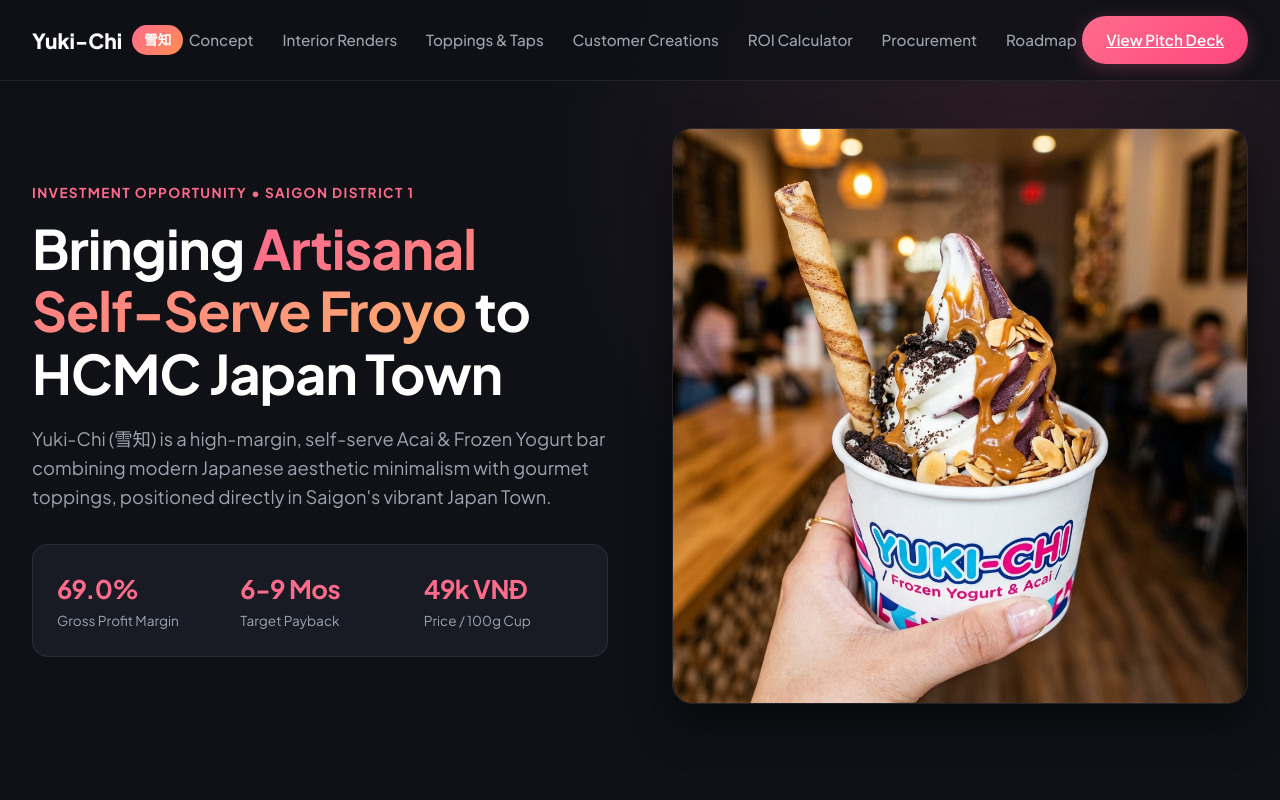
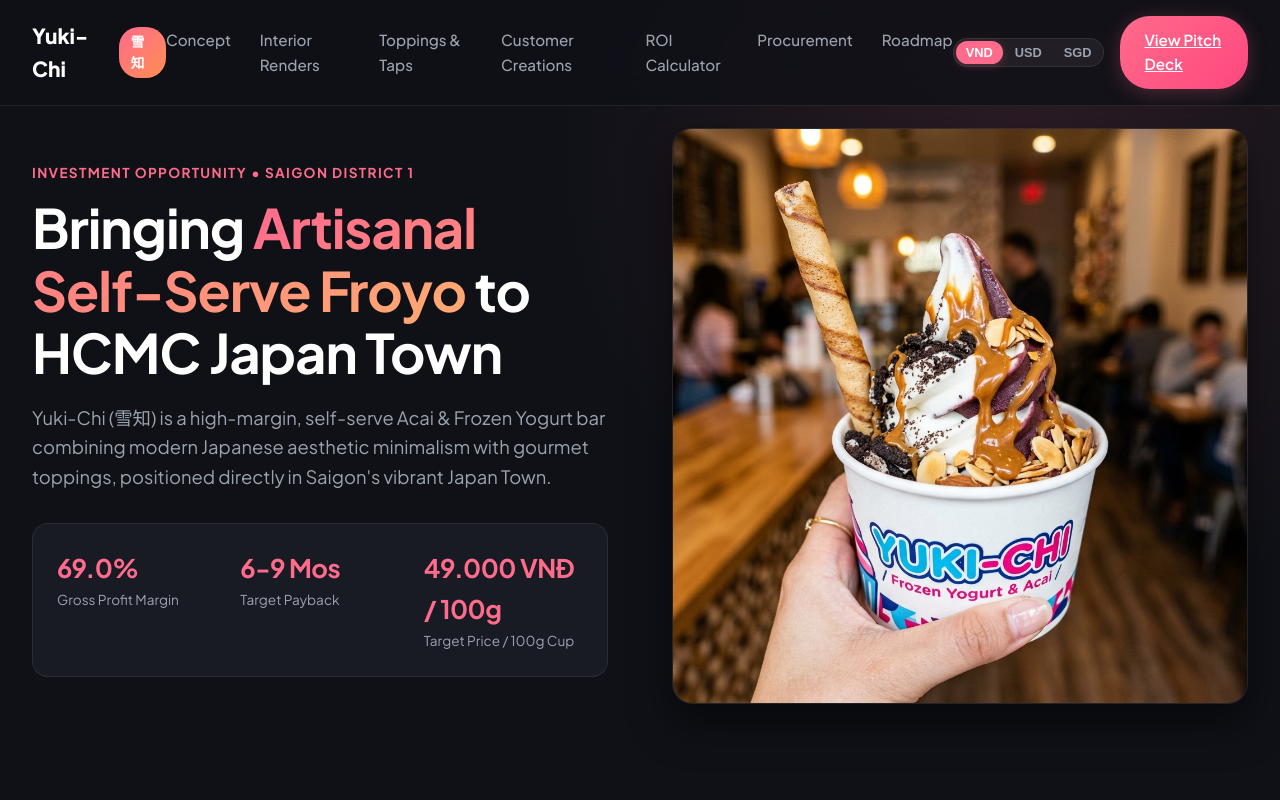
Before and after one commit to vincentekt/yaourt-chi, a website built with Vite: page index.html in a window 1280 px wide. Shown: the top 800 px of the page. Built offline with nearby package versions, Linux system fonts and the light colour scheme.

Commit message:
add_multi_currency_switcher_vnd_usd_sgd

```diff
--- a/src/main.js
+++ b/src/main.js
@@ -16,7 +16,14 @@
       <li><a href="#sourcing">Procurement</a></li>
       <li><a href="#roadmap">Roadmap</a></li>
     </ul>
+    <div style="display: flex; align-items: center; gap: 1rem;">
+      <div class="currency-switch-wrap" id="currency-switch">
+        <button class="curr-btn active" data-curr="VND">VND</button>
+        <button class="curr-btn" data-curr="USD">USD</button>
+        <button class="curr-btn" data-curr="SGD">SGD</button>
+      </div>
       <a href="#calculator" class="btn-primary">View Pitch Deck</a>
+    </div>
   </nav>
 
   <!-- Hero Section -->
@@ -40,8 +47,8 @@
             <p>Target Payback</p>
           </div>
           <div class="stat-item">
-            <h3>49k VNĐ</h3>
-            <p>Price / 100g Cup</p>
+            <h3 id="hero-price">49,000 VNĐ</h3>
+            <p>Target Price / 100g Cup</p>
           </div>
         </div>
       </div>
@@ -141,7 +148,7 @@
           </div>
           <div class="metric-row">
             <span>Fixed OPEX (Rent, Staff, Utilities):</span>
-            <span style="color: #ef4444;">-170,000,000 VNĐ</span>
+            <span id="res-opex" style="color: #ef4444;">-170,000,000 VNĐ</span>
           </div>
         </div>
 
@@ -210,6 +217,28 @@
   </footer>
 `;
 
+// Currency Conversion State & Rates (1 USD = 25,400 VND, 1 SGD = 19,200 VND)
+let currentCurrency = 'VND';
+const rates = {
+  VND: { rate: 1, symbol: 'VNĐ', decimals: 0 },
+  USD: { rate: 1 / 25400, symbol: '$', decimals: 2, prefix: true },
+  SGD: { rate: 1 / 19200, symbol: 'S$', decimals: 2, prefix: true }
+};
+
+function formatCurrency(amountVND) {
+  const curr = rates[currentCurrency];
+  const converted = amountVND * curr.rate;
+
+  if (currentCurrency === 'VND') {
+    return new Intl.NumberFormat('vi-VN').format(Math.round(converted)) + ' VNĐ';
+  } else if (curr.prefix) {
+    return curr.symbol + new Intl.NumberFormat('en-US', {
+      minimumFractionDigits: curr.decimals,
+      maximumFractionDigits: curr.decimals
+    }).format(converted);
+  }
+}
+
 // Calculator Logic
 const inputCups = document.querySelector('#input-cups');
 const inputWeight = document.querySelector('#input-weight');
@@ -222,12 +251,10 @@
 const resAov = document.querySelector('#res-aov');
 const resRevenue = document.querySelector('#res-revenue');
 const resCogs = document.querySelector('#res-cogs');
+const resOpex = document.querySelector('#res-opex');
 const resNet = document.querySelector('#res-net');
 const resPayback = document.querySelector('#res-payback');
-
-function formatVND(num) {
-  return new Intl.NumberFormat('vi-VN').format(Math.round(num)) + ' VNĐ';
-}
+const heroPrice = document.querySelector('#hero-price');
 
 function updateCalculator() {
   const cups = parseInt(inputCups.value);
@@ -236,37 +263,56 @@
 
   valCups.textContent = cups;
   valWeight.textContent = `${weight}g`;
-  valPrice.textContent = formatVND(pricePer100g);
+  valPrice.textContent = formatCurrency(pricePer100g);
+  if (heroPrice) heroPrice.textContent = `${formatCurrency(pricePer100g)} / 100g`;
 
-  const aov = (weight / 100) * pricePer100g;
-  const monthlyRevenue = cups * aov * 30;
-  const monthlyCogs = monthlyRevenue * 0.31;
-  const fixedOpex = 170000000; // Rent, staff, electric
-  const monthlyNet = monthlyRevenue - monthlyCogs - fixedOpex;
+  const aovVND = (weight / 100) * pricePer100g;
+  const monthlyRevenueVND = cups * aovVND * 30;
+  const monthlyCogsVND = monthlyRevenueVND * 0.31;
+  const fixedOpexVND = 170000000; // Rent, staff, electric (~$6,700 USD)
+  const monthlyNetVND = monthlyRevenueVND - monthlyCogsVND - fixedOpexVND;
 
-  const totalInvestment = 1600000000; // ~1.6 Billion VND average CAPEX
-  const paybackMonths = monthlyNet > 0 ? (totalInvestment / monthlyNet).toFixed(1) : 'N/A';
+  const totalInvestmentVND = 1600000000; // ~1.6 Billion VND average CAPEX (~$63,000 USD)
+  const paybackMonths = monthlyNetVND > 0 ? (totalInvestmentVND / monthlyNetVND).toFixed(1) : 'N/A';
 
-  resAov.textContent = formatVND(aov);
-  resRevenue.textContent = formatVND(monthlyRevenue);
-  resCogs.textContent = `-${formatVND(monthlyCogs)}`;
-  resNet.textContent = formatVND(monthlyNet);
+  resAov.textContent = formatCurrency(aovVND);
+  resRevenue.textContent = formatCurrency(monthlyRevenueVND);
+  resCogs.textContent = `-${formatCurrency(monthlyCogsVND)}`;
+  if (resOpex) resOpex.textContent = `-${formatCurrency(fixedOpexVND)}`;
+  resNet.textContent = formatCurrency(monthlyNetVND);
   resPayback.textContent = paybackMonths !== 'N/A' ? `~${paybackMonths} Months` : 'Unprofitable';
 }
 
 inputCups.addEventListener('input', updateCalculator);
 inputWeight.addEventListener('input', updateCalculator);
 inputPrice.addEventListener('input', updateCalculator);
+
+// Currency Switcher Event Listeners
+document.querySelectorAll('#currency-switch .curr-btn').forEach(btn => {
+  btn.addEventListener('click', (e) => {
+    document.querySelectorAll('#currency-switch .curr-btn').forEach(b => b.classList.remove('active'));
+    e.target.classList.add('active');
+    currentCurrency = e.target.getAttribute('data-curr');
     updateCalculator();
+    renderTabs();
+  });
+});
 
-// Tab Content Data & Logic
+
+// Dynamic Tab Rendering with Currency Conversion
+const tabContent = document.querySelector('#tab-content');
+let activeTab = 'machines';
+
+function renderTabs() {
+  const curr = currentCurrency;
+
   const tabData = {
     machines: `
       <thead>
         <tr>
           <th>Tier / Model</th>
           <th>Condition</th>
-        <th>Est. Price (VND/Unit)</th>
+          <th>Est. Price (${curr}/Unit)</th>
           <th>Supplier & Link</th>
         </tr>
       </thead>
@@ -274,25 +320,25 @@
         <tr>
           <td><b>Taylor C723 / C713</b> (USA)</td>
           <td>1st Hand New</td>
-        <td>350,000,000 – 450,000,000 VNĐ</td>
+          <td>${formatCurrency(350000000)} – ${formatCurrency(450000000)}</td>
           <td><a href="https://beptoancau.com" target="_blank">Bếp Toàn Cầu (Taylor VN) ↗</a></td>
         </tr>
         <tr>
           <td><b>Space 6240 / Donper</b> (Heavy Duty)</td>
           <td>1st Hand New</td>
-        <td>85,000,000 – 120,000,000 VNĐ</td>
+          <td>${formatCurrency(85000000)} – ${formatCurrency(120000000)}</td>
           <td><a href="https://italio.vn" target="_blank">Italio Vietnam ↗</a></td>
         </tr>
         <tr>
           <td><b>Taylor 336 / 339</b> (USA)</td>
           <td>2nd Hand Refurbished</td>
-        <td>120,000,000 – 180,000,000 VNĐ</td>
+          <td>${formatCurrency(120000000)} – ${formatCurrency(180000000)}</td>
           <td><a href="https://dienmaycuhoanganh.com" target="_blank">Điện Máy Cũ Hoàng Anh ↗</a></td>
         </tr>
         <tr>
           <td><b>Hải Âu / Venus</b> (Local Standard)</td>
           <td>1st Hand New</td>
-        <td>45,000,000 – 65,000,000 VNĐ</td>
+          <td>${formatCurrency(45000000)} – ${formatCurrency(65000000)}</td>
           <td><a href="https://haiau.com" target="_blank">Hải Âu Group ↗</a></td>
         </tr>
       </tbody>
@@ -301,7 +347,7 @@
       <thead>
         <tr>
           <th>Ingredient / Material</th>
-        <th>Unit Rate</th>
+          <th>Unit Rate (${curr})</th>
           <th>Supplier Name</th>
           <th>Supplier Link</th>
         </tr>
@@ -309,25 +355,25 @@
       <tbody>
         <tr>
           <td><b>Organic Acai Puree (Frozen 100g)</b></td>
-        <td>220,000 – 280,000 VNĐ / kg</td>
+          <td>${formatCurrency(220000)} – ${formatCurrency(280000)} / kg</td>
           <td>Purple Food Vietnam</td>
           <td><a href="https://purplefood.vn" target="_blank">PurpleFood.vn ↗</a></td>
         </tr>
         <tr>
           <td><b>PreGel Italian Froyo Base</b></td>
-        <td>280,000 – 380,000 VNĐ / kg</td>
+          <td>${formatCurrency(280000)} – ${formatCurrency(380000)} / kg</td>
           <td>TIM Corp / Vua Kem</td>
           <td><a href="https://tim-corp.com.vn" target="_blank">TIM Corp ↗</a></td>
         </tr>
         <tr>
           <td><b>Italio Yoggi Froyo Base</b></td>
-        <td>120,000 – 160,000 VNĐ / kg</td>
+          <td>${formatCurrency(120000)} – ${formatCurrency(160000)} / kg</td>
           <td>Italio Vietnam</td>
           <td><a href="https://italio.vn" target="_blank">Italio.vn ↗</a></td>
         </tr>
         <tr>
           <td><b>Italian 100% Pistachio Butter</b></td>
-        <td>750,000 – 950,000 VNĐ / kg</td>
+          <td>${formatCurrency(750000)} – ${formatCurrency(950000)} / kg</td>
           <td>Vua Kem Distributor</td>
           <td><a href="https://vuakem.com" target="_blank">VuaKem.com ↗</a></td>
         </tr>
@@ -338,47 +384,55 @@
         <tr>
           <th>Category</th>
           <th>Details</th>
-        <th>Est. Budget (VND)</th>
+          <th>Est. Budget (${curr})</th>
         </tr>
       </thead>
       <tbody>
         <tr>
           <td><b>Lease & Security Deposit</b></td>
           <td>3 Months Deposit + 1st Month Rent (D1 Japan Town)</td>
-        <td>200,000,000 VNĐ</td>
+          <td>${formatCurrency(200000000)}</td>
         </tr>
         <tr>
           <td><b>Renovation & Dispense Wall</b></td>
           <td>Japandi interior, timber wall, lighting, HVAC, electrical 3-phase</td>
-        <td>500,000,000 VNĐ</td>
+          <td>${formatCurrency(500000000)}</td>
         </tr>
         <tr>
           <td><b>3x Dispense & Freezing Machines</b></td>
           <td>Combination of 1x Refurbished Taylor + 2x New Mid-Range</td>
-        <td>280,000,000 VNĐ</td>
+          <td>${formatCurrency(280000000)}</td>
         </tr>
         <tr>
           <td><b>Refrigeration & Topping Bar</b></td>
           <td>Drop-in cold wells, upright deep freezer, chill counter</td>
-        <td>120,000,000 VNĐ</td>
+          <td>${formatCurrency(120000000)}</td>
         </tr>
         <tr>
           <td><b>1st Batch Inventory & Packaging</b></td>
           <td>Acai, Froyo powder, milk, drizzles, 5k printed cups</td>
-        <td>94,250,000 VNĐ</td>
+          <td>${formatCurrency(94250000)}</td>
+        </tr>
+        <tr style="background: rgba(255, 107, 139, 0.1);">
+          <td><b>TOTAL ESTIMATED CAPEX</b></td>
+          <td>Complete Turnkey Store Budget</td>
+          <td><b>${formatCurrency(1600000000)}</b></td>
         </tr>
       </tbody>
     `
   };
 
-const tabContent = document.querySelector('#tab-content');
-tabContent.innerHTML = tabData.machines;
+  tabContent.innerHTML = tabData[activeTab];
+}
 
 document.querySelectorAll('.tab-btn').forEach(btn => {
   btn.addEventListener('click', (e) => {
     document.querySelectorAll('.tab-btn').forEach(b => b.classList.remove('active'));
     e.target.classList.add('active');
-    const tabKey = e.target.getAttribute('data-tab');
-    tabContent.innerHTML = tabData[tabKey];
+    activeTab = e.target.getAttribute('data-tab');
+    renderTabs();
   });
 });
+
+renderTabs();
+updateCalculator();
--- a/src/style.css
+++ b/src/style.css
@@ -95,6 +95,37 @@
 
 .nav-links a:hover, .nav-links a.active {
   color: var(--accent-pink);
+}
+
+.currency-switch-wrap {
+  display: flex;
+  background: rgba(255, 255, 255, 0.06);
+  border: 1px solid var(--border-color);
+  border-radius: 20px;
+  padding: 2px;
+  gap: 2px;
+}
+
+.curr-btn {
+  background: transparent;
+  border: none;
+  color: var(--text-muted);
+  font-weight: 600;
+  font-size: 0.8rem;
+  padding: 4px 10px;
+  border-radius: 16px;
+  cursor: pointer;
+  transition: var(--transition);
+}
+
+.curr-btn.active {
+  background: var(--accent-pink);
+  color: white;
+  box-shadow: 0 2px 8px var(--accent-pink-glow);
+}
+
+.curr-btn:hover:not(.active) {
+  color: white;
 }
 
 .btn-primary {
```
Lines whose indentation alone changed are shown as unchanged.
